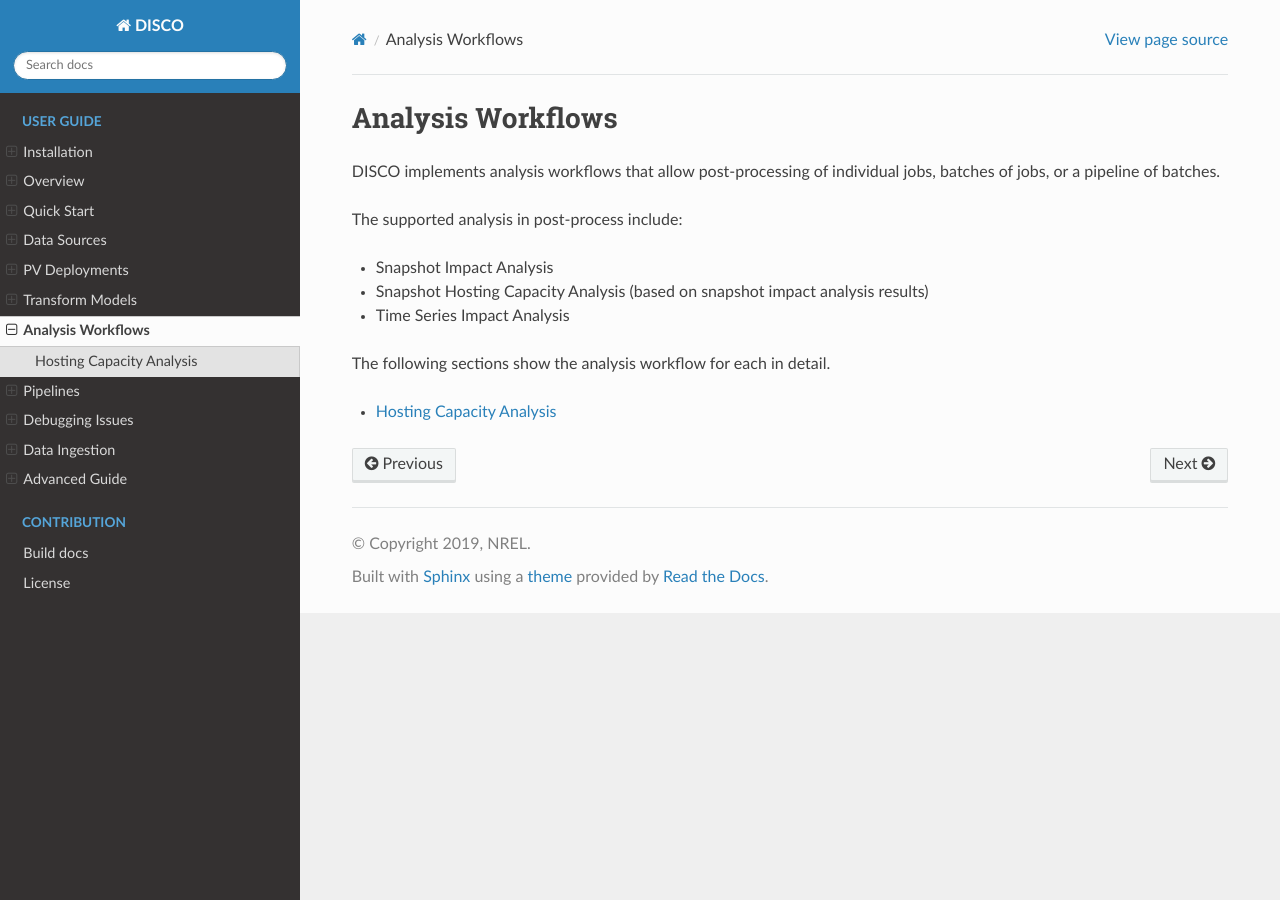
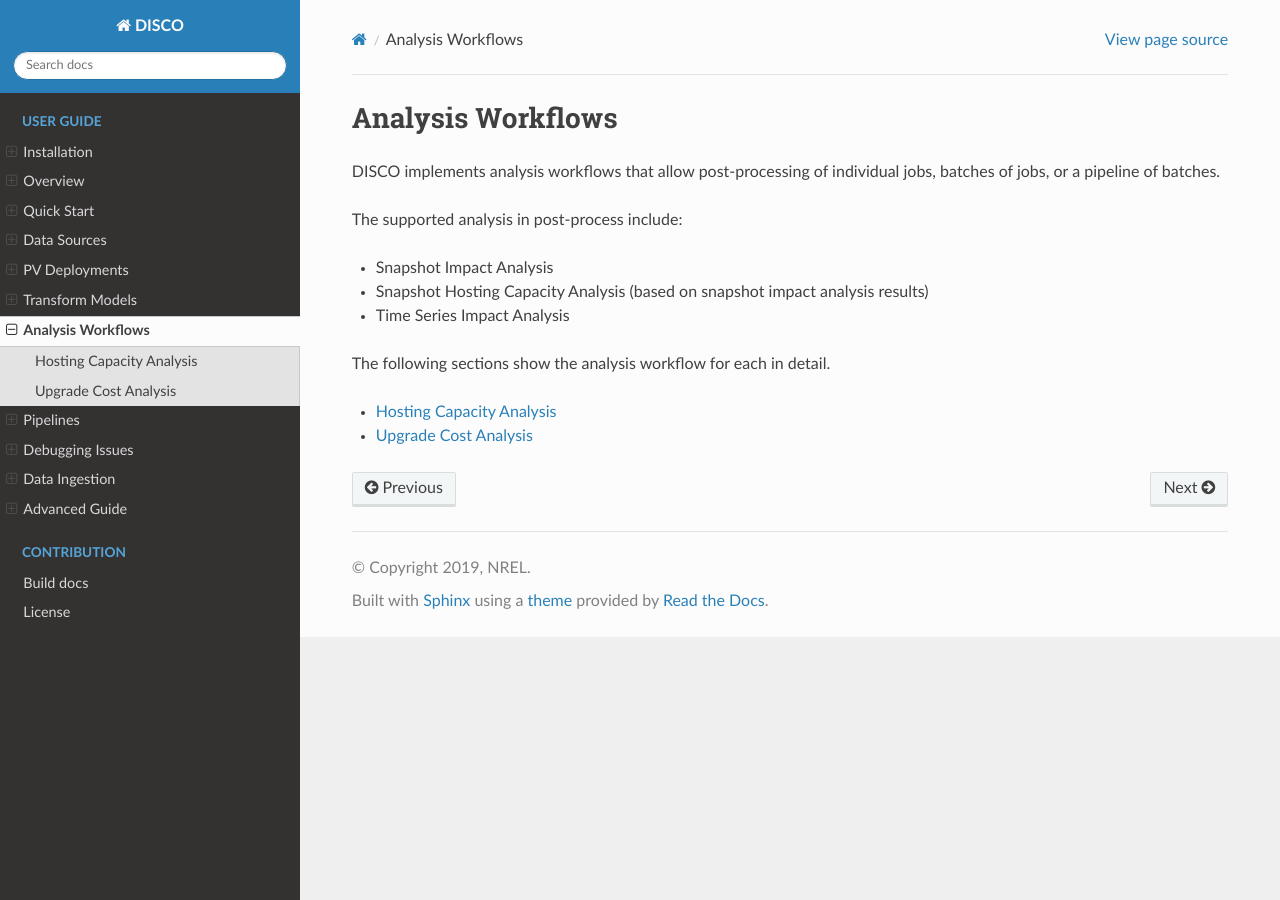
Before and after one commit to NREL/disco, a Sphinx documentation site: the page built from docs/source/analysis-workflows.rst, in a window 1280 px wide. Built offline with Sphinx 7.4.7 and the Read the Docs theme 2.0.0, drawn with Linux system fonts in a browser that asks for light colours.

Commit message:
Init upgrade cost analysis docs

```diff
--- a/docs/source/analysis-workflows.rst
+++ b/docs/source/analysis-workflows.rst
@@ -19,3 +19,4 @@ The following sections show the analysis workflow for each in detail.
    :maxdepth: 2
 
    analysis-workflows/hosting-capacity-analysis
+   analysis-workflows/upgrade-cost-analysis
--- /dev/null
+++ b/docs/source/analysis-workflows/upgrade-cost-analysis.rst
@@ -0,0 +1,2 @@
+Upgrade Cost Analysis
+=====================
```
